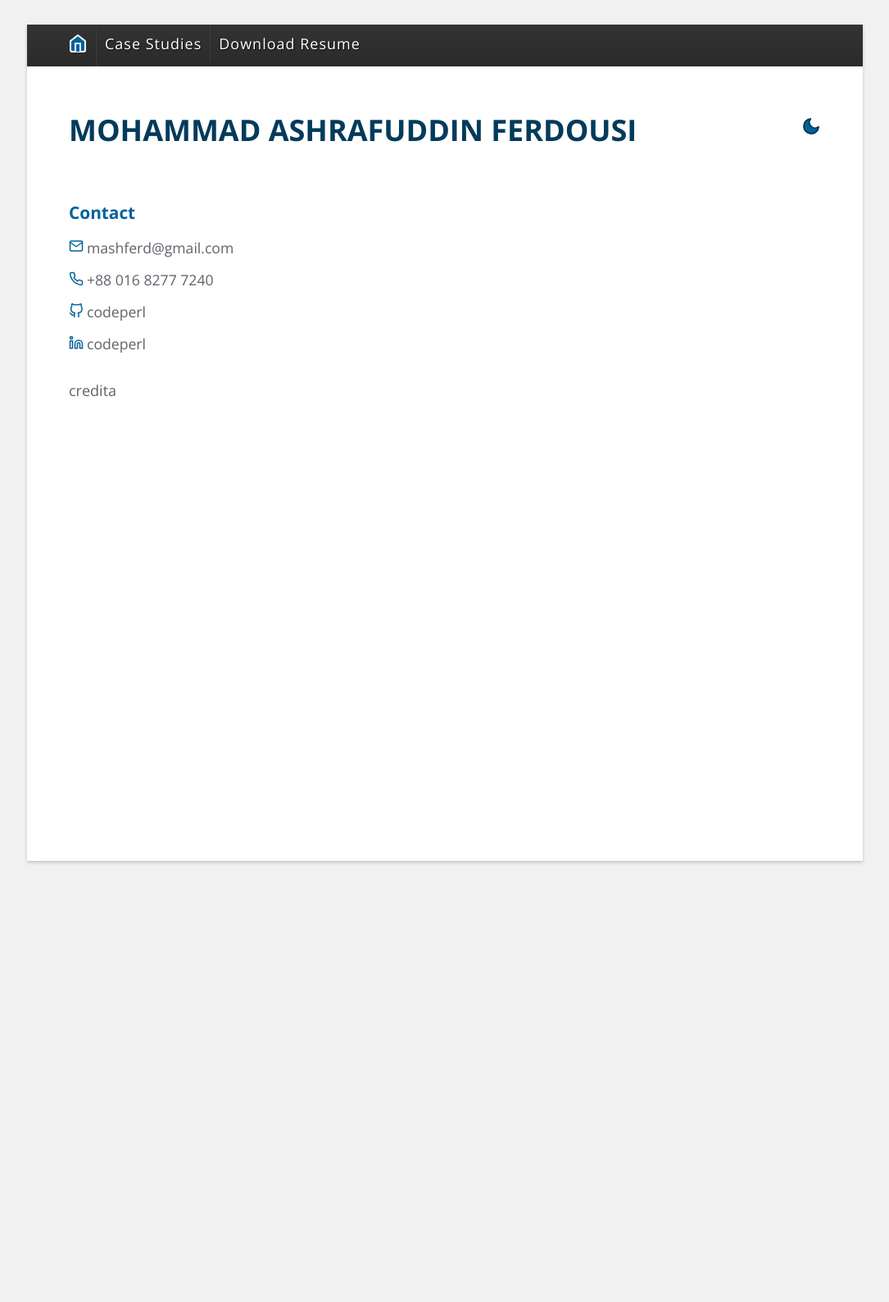
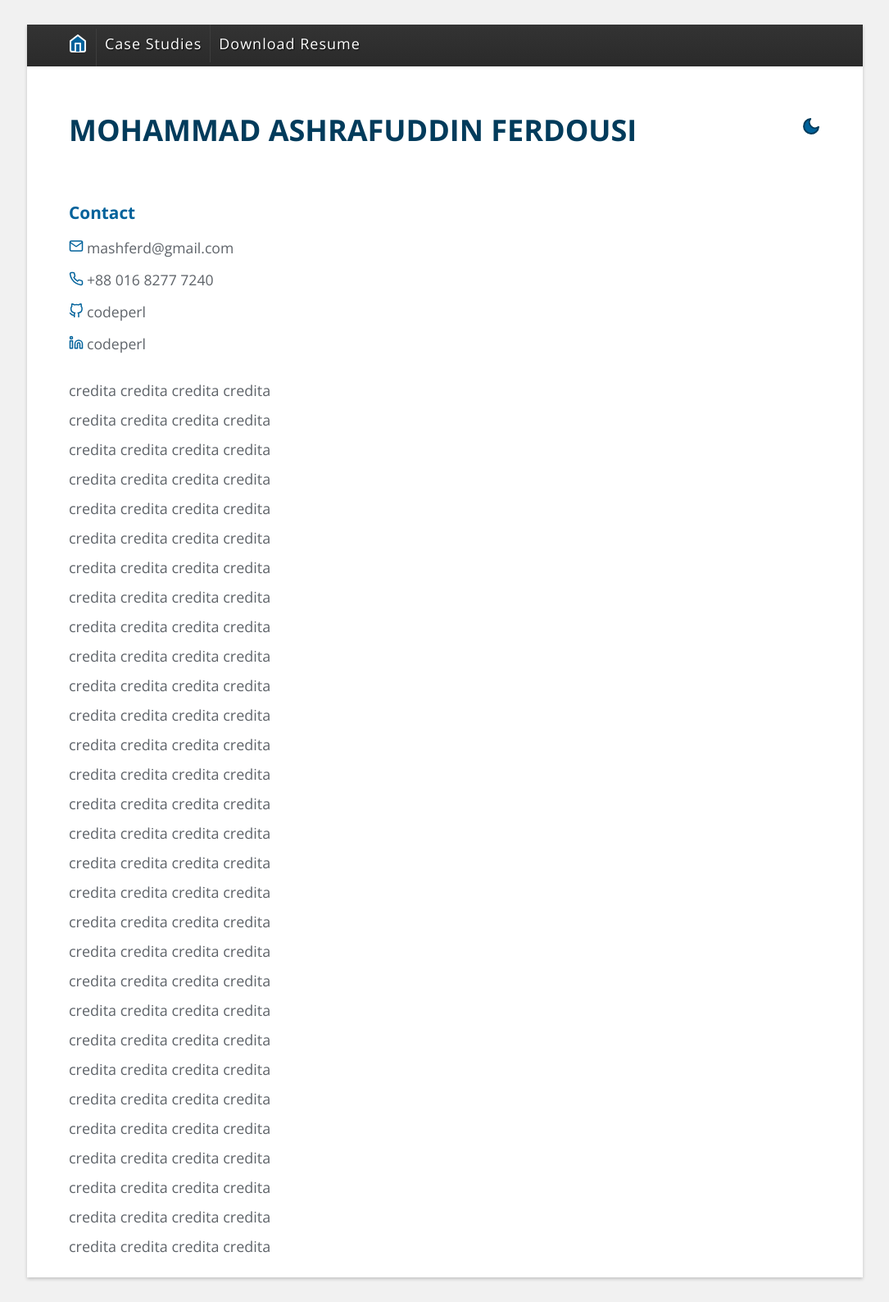
Before and after one commit to codeperl/resume, a Jekyll site: the page built from credita.html, in a window 1280 px wide. Shown: the whole page at 82% size, without its empty margins (97-1182 px from the left). Built offline with Jekyll 4.4.1, drawn with Linux system fonts in a browser that asks for light colours; before the commit the page ends 1080 px from its top, so only the background shows below that.

Commit message:
fixing credita page.

```diff
--- a/credita.html
+++ b/credita.html
@@ -13,7 +13,11 @@ layout: default
 -->
     <div class="main var-color">
       {% include contact.html %}
-      credita
+      credita credita credita credita credita credita credita credita credita credita credita credita credita credita credita credita credita credita credita credita credita credita credita credita
+      credita credita credita credita credita credita credita credita credita credita credita credita credita credita credita credita credita credita credita credita credita credita credita credita
+      credita credita credita credita credita credita credita credita credita credita credita credita credita credita credita credita credita credita credita credita credita credita credita credita
+      credita credita credita credita credita credita credita credita credita credita credita credita credita credita credita credita credita credita credita credita credita credita credita credita
+      credita credita credita credita credita credita credita credita credita credita credita credita credita credita credita credita credita credita credita credita credita credita credita credita
     </div>
   </div>
 </div>
```
